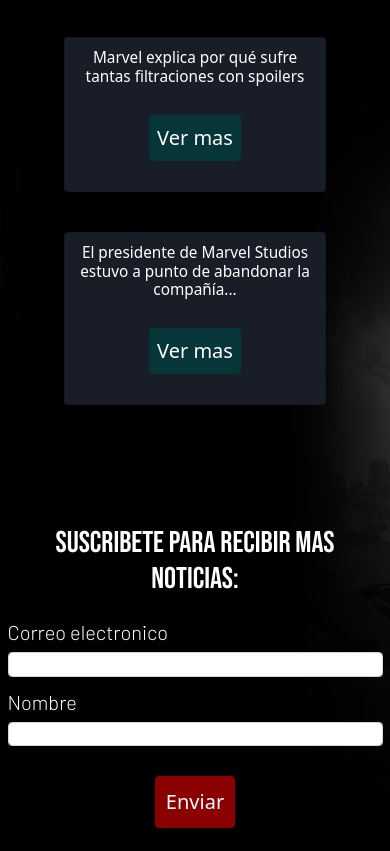
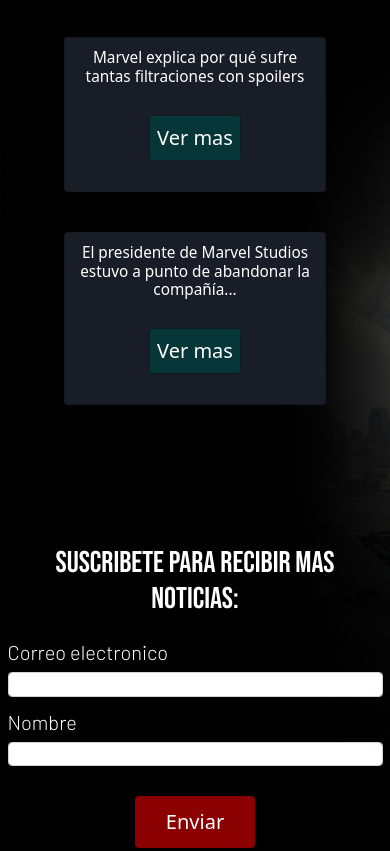
Before and after one commit to GloriaRamosM/ProyectoMarvel, a website: page index.html in a window 390 px wide. Shown: the part 3367-4218 px from the top of the page. Drawn offline with nearby package versions, Linux system fonts and the light colour scheme.

Commit message:
formulario 10/10

```diff
--- a/index.html
+++ b/index.html
@@ -27,7 +27,7 @@
 
 </head>
 
-<body>
+<body class="imagenBindex">
 
     <!-- Barra de navegacion -->
 
@@ -66,7 +66,7 @@
         </nav>
     </header>
 
-    <div class="imagenBindex">
+
 
 
 
@@ -80,8 +80,6 @@
 
 
 
-
-        <!--seccion AGRADECIMIENTO Agregarla proximamente-->
 
 
 
@@ -390,7 +388,7 @@
 
 
 
-    </div>
+
 
 
 
--- a/scss/base/_responsive.scss
+++ b/scss/base/_responsive.scss
@@ -2,9 +2,7 @@
 ////
 @media (max-width: 1200px){
 
-    .imagenBindex{
-        height: 8000px;
-    }
+
 }
 
 @media (max-width: 991.98px)  {
@@ -37,9 +35,7 @@
 
  /*INDEX*/
 
- .imagenBindex {
-    height: 6000px;
-}
+
 
 
 /* PELICULAS*/
@@ -269,9 +265,7 @@
 
  /*INDEX*/
 
- .imagenBindex {
-    height: 6000px;
-}
+
 
 
 /* PELICULAS*/
@@ -492,9 +486,7 @@
 
     /*INDEX*/
 
-    .imagenBindex {
-        height: 6000px;
-    }
+
 
 
     /* PELICULAS*/
--- a/scss/componentes/_index.scss
+++ b/scss/componentes/_index.scss
@@ -2,11 +2,11 @@
 
 .imagenBindex {
     background-image: url(../paginas/imagenes/backgimage.jpg);
-    height: 4000px;
     background-attachment: fixed;
     background-position: center;
     background-repeat: no-repeat;
     background-size: cover;
+
 }
 
 /********** SECCION PELICULAS - INDEX************/
@@ -68,19 +68,23 @@
 
 .botonPropio {
     background-color: rgb(6, 54, 55);
-    border-color: rgb(6, 54, 55);
+    border-color: rgb(15, 28, 29);
     margin-top: 20px;
     margin-bottom: 20px;
     padding: 7px;
     font-size: 2rem;
+    box-shadow: none !important;
 
 }
+
+
 
 .botonPropio:hover{
     color: darkcyan !important;
     background-color: darkcyan !important ;
     border-color: darkcyan !important;
     background-color: transparent !important;
+
 }
 
 
@@ -88,7 +92,8 @@
 /* FORMULARIO NOTICIAS */
 
 .containerFormulario{
-    margin-top: 80px;
+    margin-top: 100px;
+    margin-bottom: 100px;
 }
 
 .tituloFormulario{
@@ -107,7 +112,8 @@
 
 .botonPropioFormulario{
     margin-top: 20px;
-    padding: 10px;
+    padding: 10px 30px;
+
     color: $color-principal;
     background-color: darkred;
     border-color: darkred;
```
Also changed, not shown: css/estilos.css, 1 other file.
